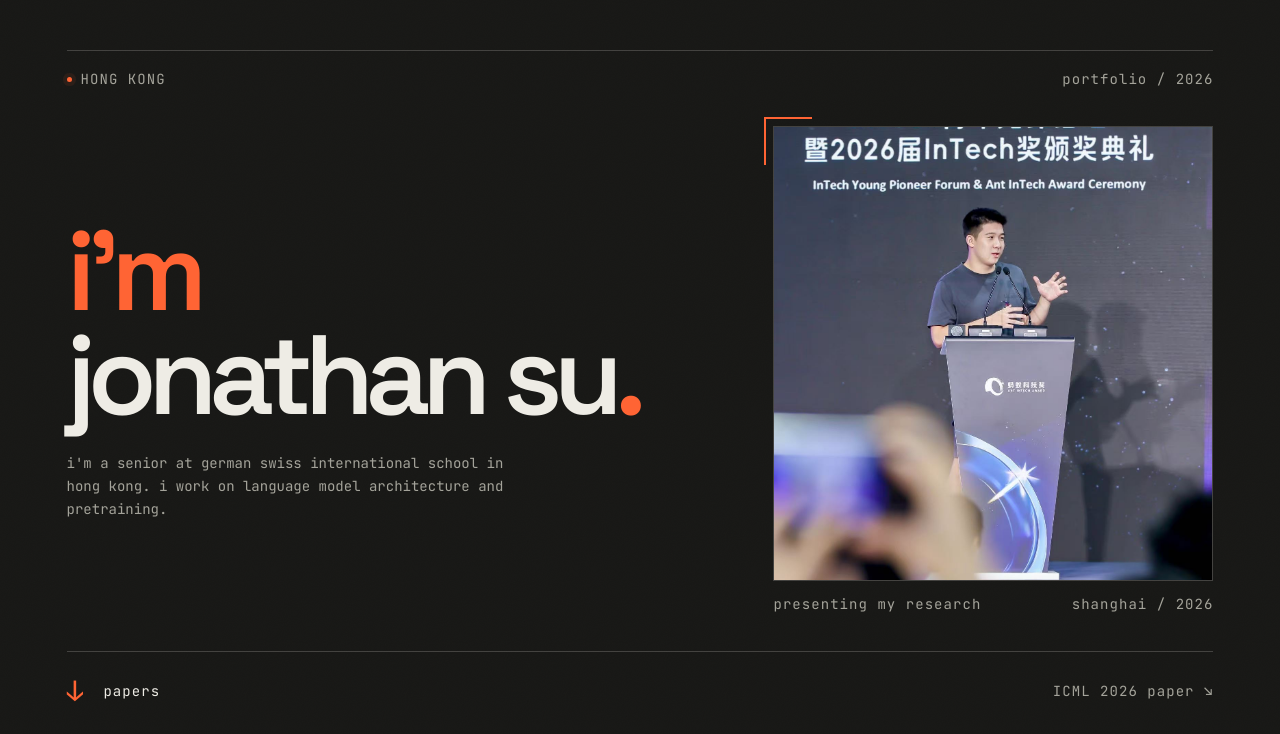
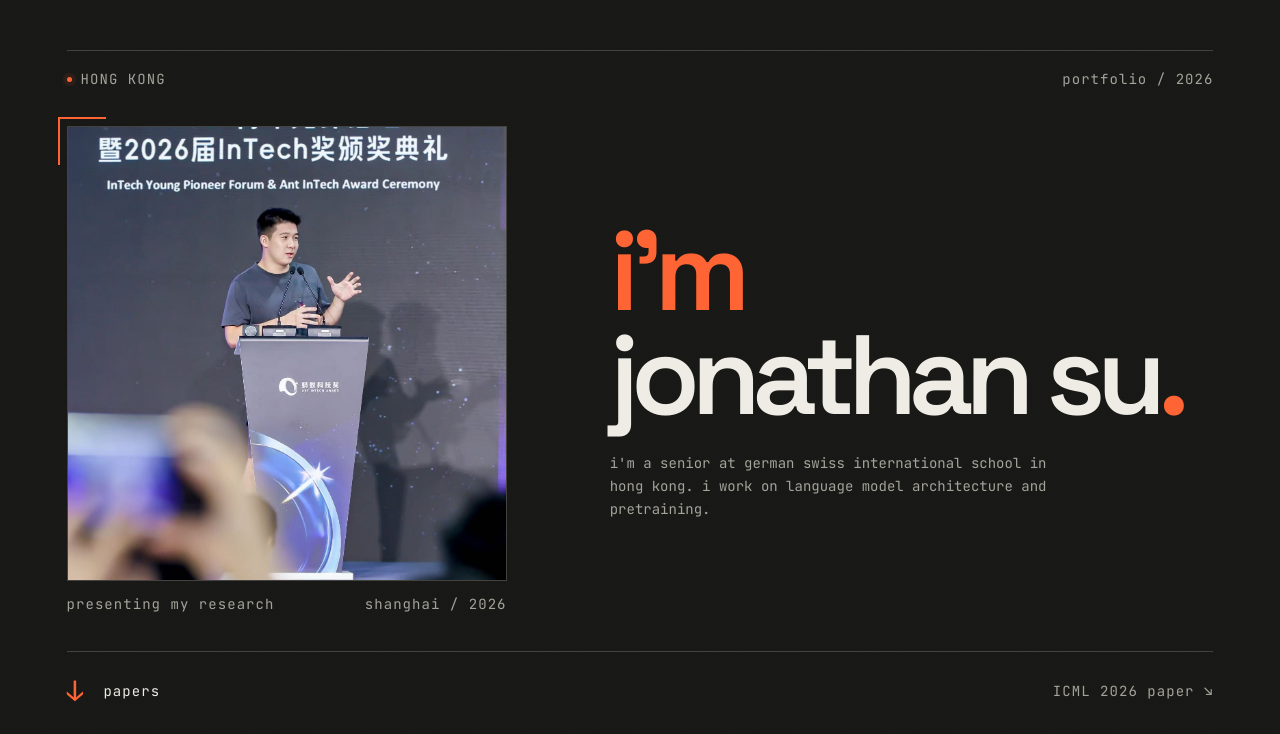
Before and after one commit to jon123boss/jon123boss.github.io, a website: page academy/index.html in a window 1280 px wide. Shown: the part 66-800 px from the top of the page. Drawn offline with Linux system fonts and the light colour scheme.

Commit message:
Place Academy portrait to the left of the introduction

```diff
--- a/academy/index.html
+++ b/academy/index.html
@@ -39,7 +39,7 @@
       type="font/ttf"
       crossorigin
     />
-    <link rel="stylesheet" href="style.css" />
+    <link rel="stylesheet" href="style.css?v=hero-left" />
     <script type="module" src="app.js"></script>
   </head>
   <body>
@@ -65,16 +65,6 @@
           ><span>portfolio / 2026</span>
         </div>
         <div class="hero-layout">
-          <div class="hero-copy">
-            <h1 id="hero-title">
-              <span>i'm</span
-              ><span>jonathan su<span class="orange">.</span></span>
-            </h1>
-            <p class="hero-description">
-              i'm a senior at german swiss international school in hong kong. i
-              work on language model architecture and pretraining.
-            </p>
-          </div>
           <figure class="hero-photo">
             <img
               src="assets/inclusion-portrait.jpg"
@@ -87,6 +77,16 @@
               <span>presenting my research</span><span>shanghai / 2026</span>
             </figcaption>
           </figure>
+          <div class="hero-copy">
+            <h1 id="hero-title">
+              <span>i'm</span
+              ><span>jonathan su<span class="orange">.</span></span>
+            </h1>
+            <p class="hero-description">
+              i'm a senior at german swiss international school in hong kong. i
+              work on language model architecture and pretraining.
+            </p>
+          </div>
         </div>
         <div class="hero-foot">
           <a class="discover mono" href="#exoformer"
--- a/academy/style.css
+++ b/academy/style.css
@@ -1027,7 +1027,7 @@ html {
   background: var(--ink);
 }
 .hero-layout {
-  grid-template-columns: 1.12fr 0.88fr;
+  grid-template-columns: 0.88fr 1.12fr;
   gap: 6%;
   min-height: 505px;
   padding: 36px 0px;
@@ -1046,7 +1046,7 @@ html {
   position: relative;
   width: 100%;
   max-width: 440px;
-  justify-self: end;
+  justify-self: start;
 }
 .hero-photo img {
   width: 100%;
```
